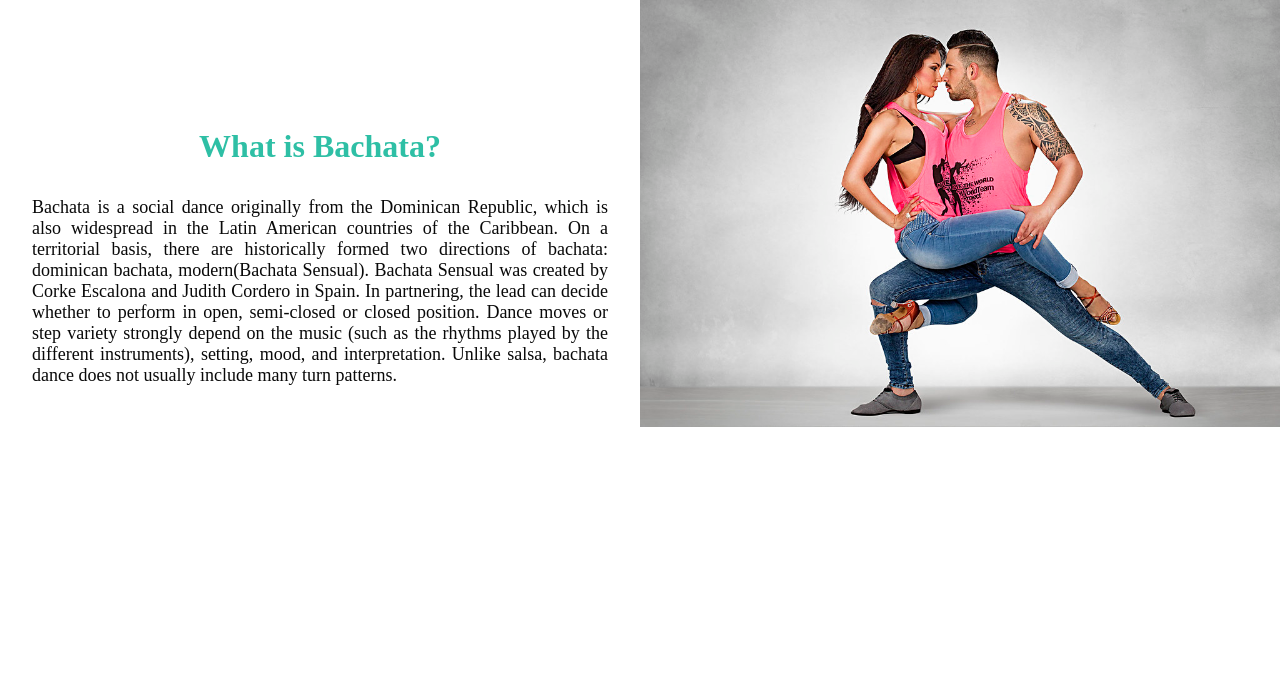
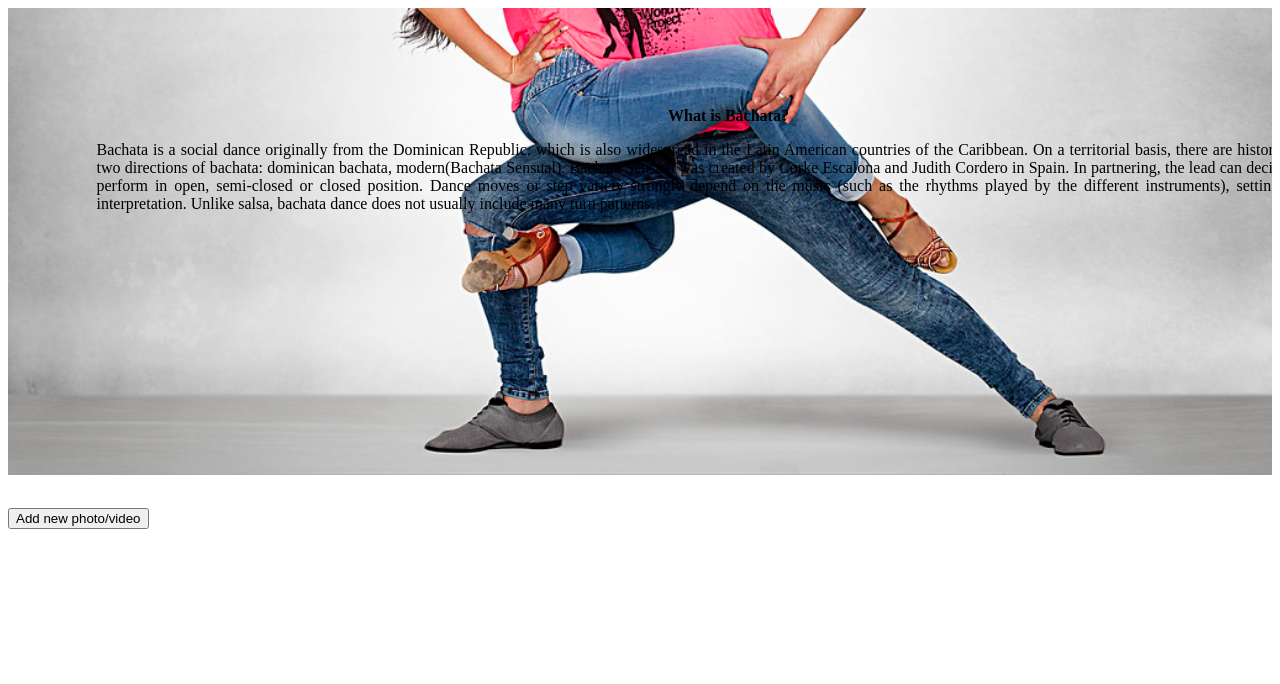
Before and after one commit to EcaterinaKirilyuk/Dance, a PHP site: page /bachata.html in a window 1280 px wide. Shown: the top 684 px of the page. Run offline with PHP 8.4, Linux system fonts and the light colour scheme.

Commit message:
Added  links, modal. Update home, style.

```diff
--- a/Viewes/bachata.html
+++ b/Viewes/bachata.html
@@ -3,24 +3,32 @@
 <head>
     <meta charset="utf-8">
     <title>Bachata</title>
-    <link rel="stylesheet" href="./css/style.css" />
     <link rel="stylesheet" href="./css/styledance.css" />
-    <link rel="stylesheet" href="./css/home.css" />
 </head>
 <body>
-<div class="content">
-    <div class="style-container">
-        <div class="half">
-            <h1>What is Bachata?</h1>
-            <p>Bachata is a social dance originally from the Dominican Republic, which is also widespread in the Latin American countries of the Caribbean.
+    <div class="about">
+        <img class="style-img bachataimg" src="images/bachata.jpg" >
+        <div class="textblock">
+            <h1 class="zagolovok">What is Bachata?</h1>
+            <p class="textabout">Bachata is a social dance originally from the Dominican Republic, which is also widespread in the Latin American countries of the Caribbean.
                 On a territorial basis, there are historically formed two directions of bachata: dominican bachata, modern(Bachata Sensual). Bachata Sensual was created by Corke Escalona and Judith Cordero
                 in Spain. In partnering, the lead can decide whether to perform in open, semi-closed or closed position. Dance moves or step variety strongly depend on the music (such as the rhythms played by
-                the different instruments), setting, mood, and interpretation. Unlike salsa, bachata dance does not usually include many turn patterns.</p>
-        </div>
-        <div class="half">
-            <img class="style-img" src="images/bachata.jpg" >
+                the different instruments), setting, mood, and interpretation. Unlike salsa, bachata dance does not usually include many turn patterns.
+            </p>
         </div>
     </div>
-</div>
+    <button id="addnew">
+        <a>Add new photo/video</a>
+    </button>
+
+    <div id="myModal" class="modal">
+
+        <!-- Modal content -->
+        <div class="modal-content">
+          <span class="close">&times;</span>
+          <p>Some text in the Modal..</p>
+        </div>
+
+      </div>
 </body>
 </html>
--- a/Viewes/contacts.html
+++ b/Viewes/contacts.html
@@ -3,7 +3,7 @@
 <head>
     <meta charset="utf-8">
     <title>Contacts</title>
-    <link rel="stylesheet" href="./css/style.css" />
+    <!-- <link rel="stylesheet" href="./css/style.css" /> -->
     <link rel="stylesheet" href="./css/contacts.css" />
 </head>
 <body>
--- a/Viewes/css/contacts.css
+++ b/Viewes/css/contacts.css
@@ -18,7 +18,9 @@ p {
 }
 
 .socialmedia {
-margin-bottom: 3%;
+    display: flex;
+    flex-direction: column;
+    margin: auto;
 }
 
 .facebook {
--- a/Viewes/css/home.css
+++ b/Viewes/css/home.css
@@ -16,12 +16,16 @@ img {
 .half {
     width: 50vw;
     flex-shrink: 0;
+    display: flex;
+    align-items: center;
+    justify-content: center;
 }
 
 .stilitanti {
     font-size: var(--font-size-stilitanti);
-    color: var(--black);
-    text-align: center;
-    margin: 23%;
+    color: var(--midnight);
+    display: flex;
+    justify-content: center;
     font-style: italic;
+    cursor: pointer;
 }
--- a/Viewes/css/style.css
+++ b/Viewes/css/style.css
@@ -12,11 +12,13 @@
 	--black: #090909;
 	--kepel: #2EBFA5;
 	--kepel-glassy: rgba(46, 191, 165, 0.1);
+	--black-glassy: rgba(0, 0, 0, 0.7);
 	--icterine: #EDF060;
 	--spanish: #767522;
 	--grey: #c0c0c0;
 	--font-size-regular: 15px;
 	--font-size-large: 18px;
+	--font-size-add: 20px;
 	--font-size-menu: 25px;
 	--font-size-logo: 40px;
 	--font-size-stilitanti: 60px;
@@ -29,6 +31,12 @@ body {
 	flex-direction: column;
 	width: 100%;
 	margin: auto;
+}
+
+.content {
+	overflow: hidden;
+	display: flex;
+	flex-direction: column;
 }
 
 .extra {
@@ -53,10 +61,15 @@ button {
 	width: 130px;
 	border-radius: 20px;
 	border-style: none;
-	color: var(--midnight);
 	letter-spacing: 1px;
 	text-transform: uppercase;
 	cursor:pointer;
+	color: var(--midnight);
+}
+
+a {
+	text-decoration: none;
+	color: var(--midnight);
 }
 
 .space {
@@ -95,6 +108,7 @@ li:hover {
 	color: var(--white);
 	margin-left: 3%;
 	font-style: italic;
+	cursor: pointer;
 }
 
 a:hover {
@@ -104,7 +118,11 @@ a:hover {
 #footer {
 	background-color: #225560;
 	height: 50px;
-	text-align: center;
-    padding-top: 1%;
+	display: flex;
 	color: var(--white);
+	position: fixed;
+	margin: 0;
+	padding: 0;
+	width: 100%;
+	bottom: 0;
 }
--- a/Viewes/css/styledance.css
+++ b/Viewes/css/styledance.css
@@ -1,12 +1,96 @@
-h1 {
-    text-align: center;
-    margin-top: 20%;
-    color: var(--kepel);
+.textabout {
+    text-align: justify;
 }
 
-p {
-    text-align: justify;
-    padding: 5%;
-    color: var(--black);
-    font-weight: 400;
+.about {
+    position: relative;
+    overflow: hidden;
+    height: 500px;
 }
+
+.style-img {
+    position: absolute;
+    width: 100%;
+}
+
+.salsaimg {
+    top: -260px;
+}
+
+.kizombaimg {
+    top: -301px;
+}
+
+.bachataimg {
+    top: -376px;
+}
+
+.textblock {
+    position: absolute;
+    width: 100%;
+    height: 100%;
+    background-color: var(--black-glassy);
+    color: var(--white);
+    text-align: center;
+    padding: 7%;
+}
+
+.zagolovok {
+    font-size: var(--font-size-logo);
+}
+
+.textabout {
+    font-size: var(--font-size-menu);
+}
+
+.addnew {
+    width: 300px;
+    height: 50px;
+    cursor: pointer;
+    display: flex;
+    margin: auto;
+    flex-direction: column;
+    font-size: var(--font-size-regular);
+    padding-top: 15px;
+    margin-top: 1%;
+    border-radius: 20px;
+    letter-spacing: 1px;
+}
+
+ /* The Modal (background) */
+ .modal {
+    display: none; /* Hidden by default */
+    position: fixed; /* Stay in place */
+    z-index: 1; /* Sit on top */
+    left: 0;
+    top: 0;
+    width: 100%; /* Full width */
+    height: 100%; /* Full height */
+    overflow: auto; /* Enable scroll if needed */
+    background-color: rgb(0,0,0); /* Fallback color */
+    background-color: rgba(0,0,0,0.4); /* Black w/ opacity */
+  }
+
+  /* Modal Content/Box */
+  .modal-content {
+    background-color: #fefefe;
+    margin: 15% auto; /* 15% from the top and centered */
+    padding: 20px;
+    border: 1px solid #888;
+    width: 80%; /* Could be more or less, depending on screen size */
+  }
+
+  /* The Close Button */
+  .close {
+    color: #aaa;
+    float: right;
+    font-size: 28px;
+    font-weight: bold;
+  }
+
+  .close:hover,
+  .close:focus {
+    color: black;
+    text-decoration: none;
+    cursor: pointer;
+  }
```
Also changed, not shown: Viewes/home.html (+5 -7 lines), Viewes/js/modal.js (added, +25 -0 lines), Viewes/js/page-switcher.js (+54 -6 lines), Viewes/kizomba.html (+8 -13 lines), Viewes/layout.html (+19 -9 lines), Viewes/salsa.html (+14 -16 lines), Viewes/images/29.jpg (added), Viewes/images/dancestyle.jpg (added), Viewes/images/kiz.jpg (added), Viewes/images/kizomba1.jpg (added), Viewes/images/orig.jpg (added), Viewes/images/salsa1.jpg (added).
